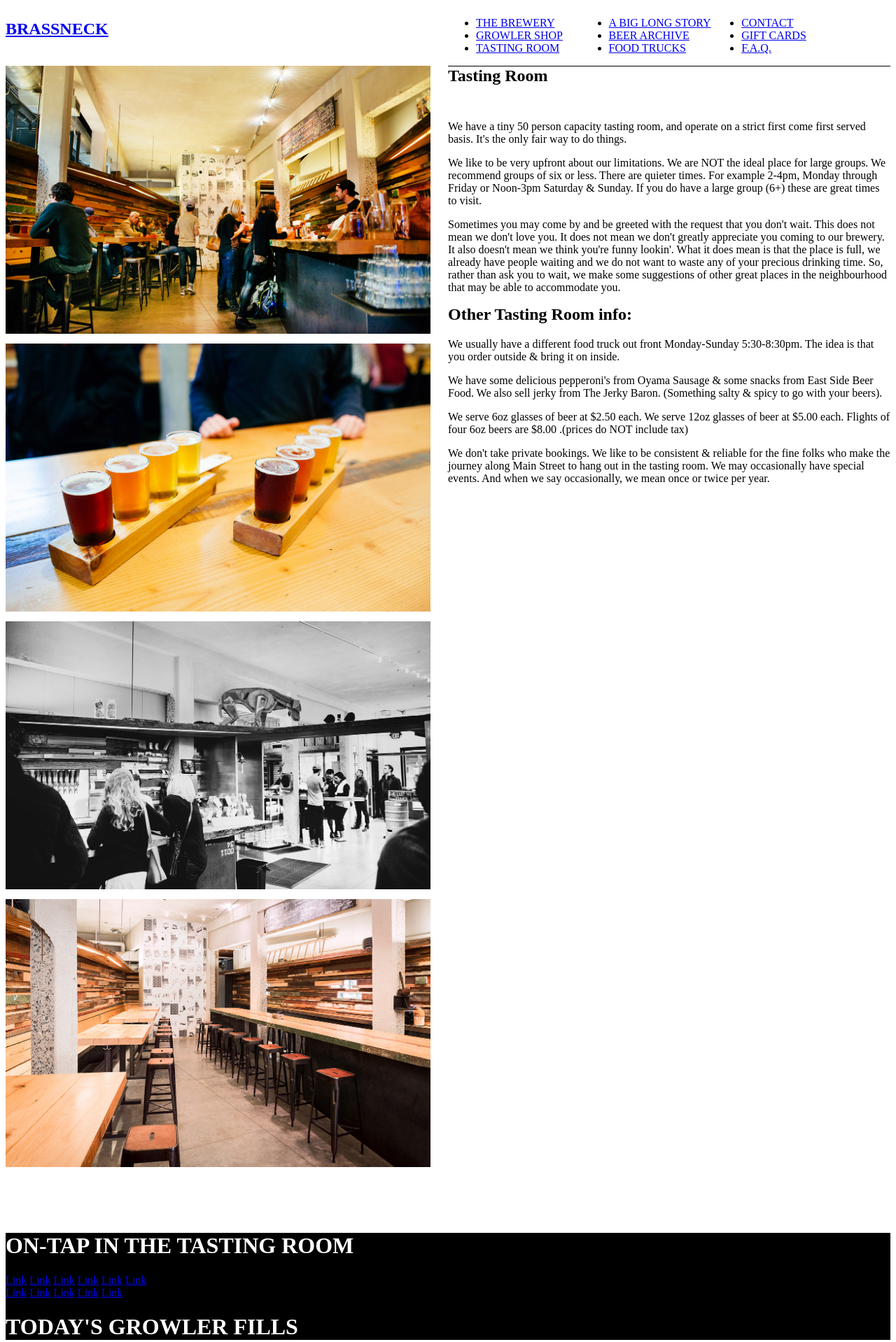
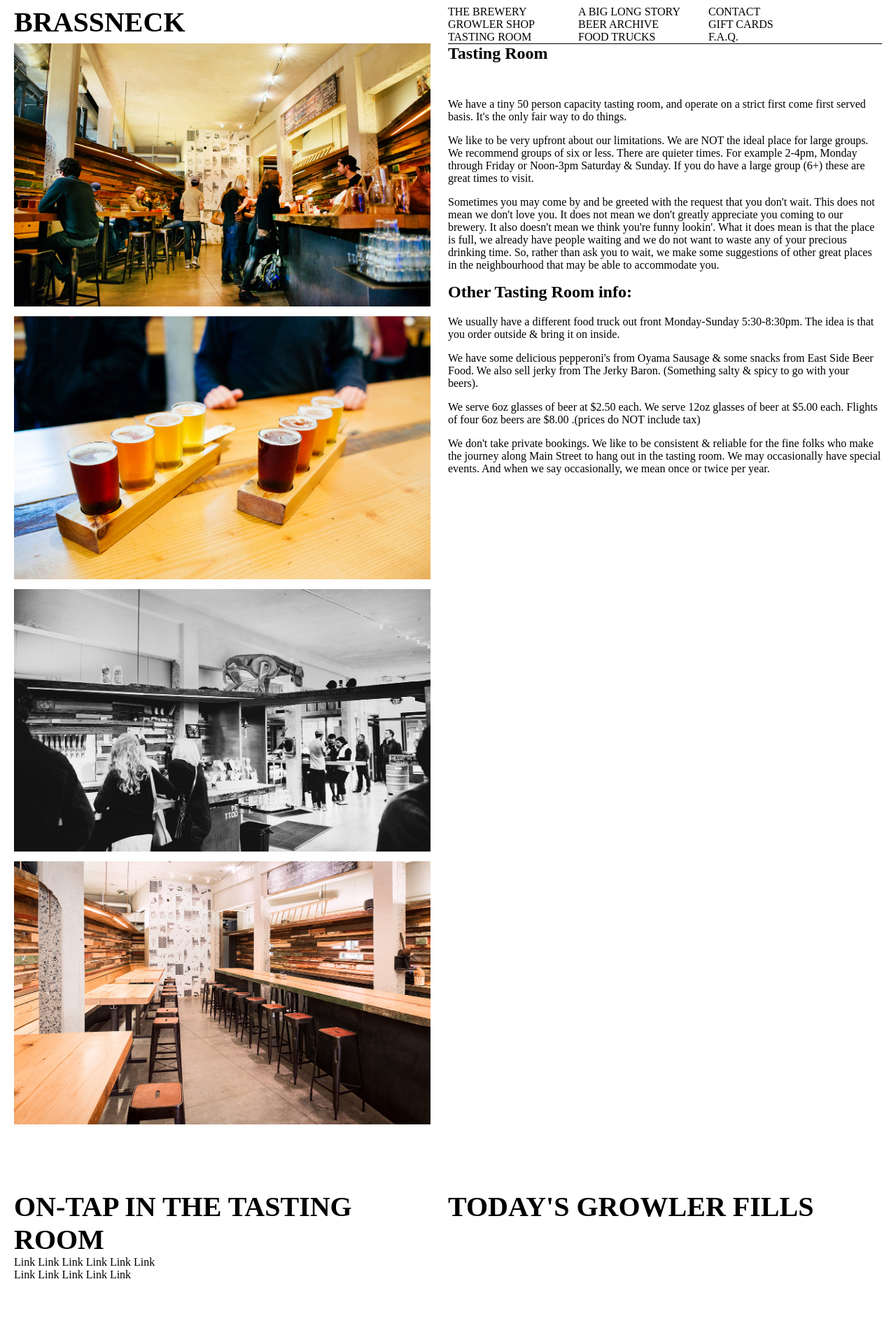
Before and after one commit to nikomc0/brassneck, a plain HTML site: page index.html in a window 1280 px wide. Shown: the whole page at 70% size. After the commit the page ends 1831 px from the top, so only its background shows below. Drawn offline with Linux system fonts and the light colour scheme.

Commit message:
Link/Header Styling

```diff
--- a/assets/styles/main.css
+++ b/assets/styles/main.css
@@ -1,16 +1,59 @@
+html, body, h1, h2, h3, nav, ul, li, {
+  padding: 0px;
+  margin: 0px;
+}
+
+.wrapper {
+    max-width: 1240px;
+    margin: 0 auto;
+}
+
+/*typography*/
+
+h1{
+  font-size: 40px;
+  margin: 0px;
+}
+
+/*end typography*/
+
+nav {
+
+	width: 100%;
+	margin: 0 auto;
+    padding-bottom: 30px;
+}
+
 .logo {
 	width: 50%;
 	float: left;
 }
 
+.menu-header {
+	width:100%;
+
+}
+
 .menu {
 	width:15%;
 	float: left;
+    margin: 0px;
 }
 
 .menu-last {
 	width:15%;
 	float: right;
+}
+
+.menu ul{
+    list-style: none;
+    padding: 0px;
+    margin: 0px;
+}
+
+a{
+    text-decoration: none;
+    color: #000000;
 }
 
 .photos {
@@ -49,6 +92,19 @@ img {
 
 footer {
 	clear: both;
+}
+
+.foot-wrap{
 	background-color: #000000;
-	color: #FFFFFF;
+
 }
+
+.column-one {
+	float: left;
+	width: 50%;
+}
+
+.column-two {
+	float: right;
+	width: 50%;
+}
--- a/index.html
+++ b/index.html
@@ -7,12 +7,13 @@
 	</head>
 
 	<body>
+        <div class="wrapper">
           <nav>
               <div class="logo">
                   <h1><a href="#">BRASSNECK</a></h1>
               </div>
 
-			<div>
+              <div class="menu-header">
                   <div class="menu">
                       <ul>
                           <li><a href="#">THE BREWERY</a></li>
@@ -82,7 +83,8 @@
           </main>
 
           <footer>
-			<div>
+              <div class="foot-wrap">
+                  <div class="column-one">
                       <h1>ON-TAP IN THE TASTING ROOM</h1>
 
                       <div>
@@ -108,10 +110,12 @@
 
                   </div>
 
-			<div>
+                  <div class="column-two">
                       <h1>TODAY'S GROWLER FILLS</h1>
                   </div>
+              </div>
           </footer>
+      </div>
 
 
 	</body>
```
Also changed, not shown: 2 other files. Lines whose indentation alone changed are shown as unchanged.
